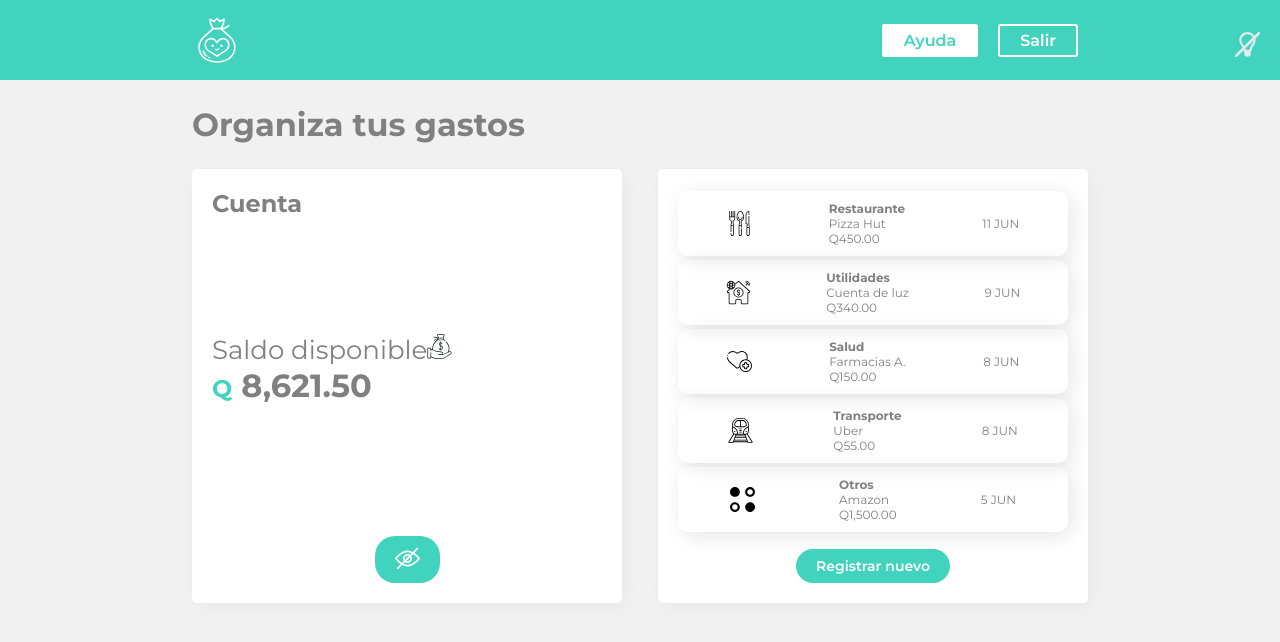
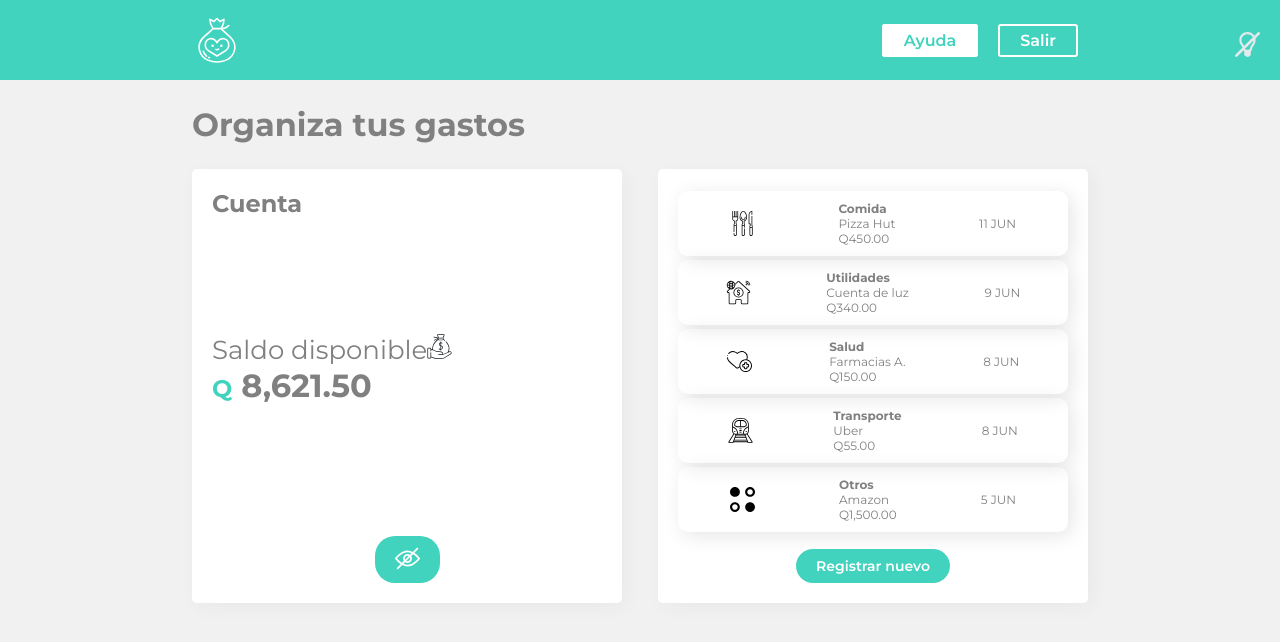
Before and after one commit to serigio04/spent.io, a React (Create React App) app: page / in a window 1280 px wide. Shown: the top 642 px of the page. Built offline with nearby package versions, Linux system fonts and the light colour scheme; the HTML template or start-up script is replaced by a standard one.

Commit message:
Avances en el formulario de ingreso

```diff
--- a/package.json
+++ b/package.json
@@ -13,7 +13,8 @@
     "react": "^18.2.0",
     "react-dom": "^18.2.0",
     "react-scripts": "^5.0.1",
-    "styled-components": "^6.1.8"
+    "styled-components": "^6.1.8",
+    "uuid": "^9.0.1"
   },
   "scripts": {
     "start": "react-scripts start",
--- a/src/Components/FormIngreso/Gasto.jsx
+++ b/src/Components/FormIngreso/Gasto.jsx
@@ -1,23 +1,24 @@
 import React, { useState } from 'react';
 import { Btn } from '../../UI';
 import CampoTexto from '../CampoTexto/CampoTextp';
+import { v4 as uid } from 'uuid';
+// import { DatePicker } from '@mui/x-date-pickers/DatePicker';
 
-const FormularioGasto = (props) => {
+const FormularioGasto = ({ registrarGasto}) => {
     const [tipo, setTipo] = useState("");
     const [detalle, setDetalle] = useState("");
     const [precio, setPrecio] = useState("");
 
-    const { registrarGasto } = props;
-
     const manejarEnvio = (e) => {
         e.preventDefault();
-        let datosAEnviar = {
+        let nuevoGasto = {
+            uid,
             tipo,
             detalle,
             precio
         };
 
-        registrarGasto(datosAEnviar);
+        registrarGasto(nuevoGasto);
     };
 
     return (
@@ -25,25 +26,30 @@ const FormularioGasto = (props) => {
             <form onSubmit={manejarEnvio}>
                 <h2>Registrar gasto</h2>
                     <CampoTexto
-                        title="Tipo"
+                        title="type"
                         placeholder="Ingresar tipo"
                         required
                         valor={tipo}
                         setValor={setTipo}
+                        margin="dense"
                     />
                     <CampoTexto
-                        title="Detalle"
+                        title="from"
                         placeholder="Ingresar detalle"
                         required
                         valor={detalle}
                         setValor={setDetalle}
+                        margin="dense"
                     />
                     <CampoTexto
-                        title="Precio"
+                        title="value"
                         placeholder="Ingresar precio"
                         valor={precio}
                         setValor={setPrecio}
+                        margin="dense"
                     />
+                    {/* <DatePicker/> */}
+
                 <Btn type="submit">
                     Ingresar
                 </Btn>
--- a/src/Components/List/index.jsx
+++ b/src/Components/List/index.jsx
@@ -1,18 +1,27 @@
-import React from 'react'
-import { Box, Anchor } from "../../UI";
-import { lista } from "../../info";
-import Card from "../Card";
-import Form from "../FormIngreso";
+import React, { useState } from 'react';
+import { Box, Btn } from '../../UI';
+import { lista } from '../../info';
+import Card from '../Card';
+import Form from '../FormIngreso/index'
 
-const Lista =  () =>{
-    return <Box>
-        {
-            lista.cargos.map( (cargo, i) => {
-                return <Card key={i} cargo={cargo} />
-            })
-        }
-        <Anchor href="../FormIngreso/index.jsx">Registrar nuevo</Anchor>
+const Lista = () => {
+    const [mostrarForm, setMostrarForm] = useState(false);
+
+    const handlerMostrarForm = () => {
+        setMostrarForm(true);
+    };
+
+    return (
+    <Box>
+      {lista.cargos.map((cargo, i) => (
+        <Card key={i} cargo={cargo} />
+      ))}
+      {/* <Link to="/FormIngreso">Registrar nuevo</Link> */}
+      {mostrarForm ? (<Form />) : (
+        <Btn onClick={handlerMostrarForm}>Registrar nuevo</Btn>
+      )}
     </Box>
-}
+  );
+};
 
-export default Lista
+export default Lista;
--- a/src/ImageFiltro/ImgFiltro.jsx
+++ b/src/ImageFiltro/ImgFiltro.jsx
@@ -8,7 +8,7 @@ import { Icon, IconTheme } from "../UI";
 
 export default (type) => {
     const Images = {
-        Restaurante: <IconTheme src={alimentacion} alt="restaurant" />,
+        Comida: <IconTheme src={alimentacion} alt="Comida" />,
         Salud: <IconTheme src={salud} alt="Salud" />,
         Transporte: <IconTheme src={transporte} alt="Transporte" />,
         Utilidades: <IconTheme src={utilidades} alt="Utilidades" />,
--- a/src/info.js
+++ b/src/info.js
@@ -1,35 +1,37 @@
+import { v4 as uid } from "uuid";
+
 export const lista = {
   cargos: [
     {
-      id: "123131321",
-      type: "Restaurante",
+      id: uid(),
+      type: "Comida",
       value: "Q450.00",
       date: "11 JUN",
       from: "Pizza Hut",
     },
     {
-      id: "4564654",
+      id: uid(),
       type: "Utilidades",
       value: "Q340.00",
       date: "9 JUN",
       from: "Cuenta de luz",
     },
     {
-      id: "65445",
+      id: uid(),
       type: "Salud",
       value: "Q150.00",
       date: "8 JUN",
       from: "Farmacias A.",
     },
     {
-      id: "656565",
+      id: uid(),
       type: "Transporte",
       value: "Q55.00",
       date: "8 JUN",
       from: "Uber",
     },
     {
-      id: "926544",
+      id: uid(),
       type: "Otros",
       value: "Q1,500.00",
       date: "5 JUN",
```
Also changed, not shown: 1 other file (tests, documents, lock files or other folders).
